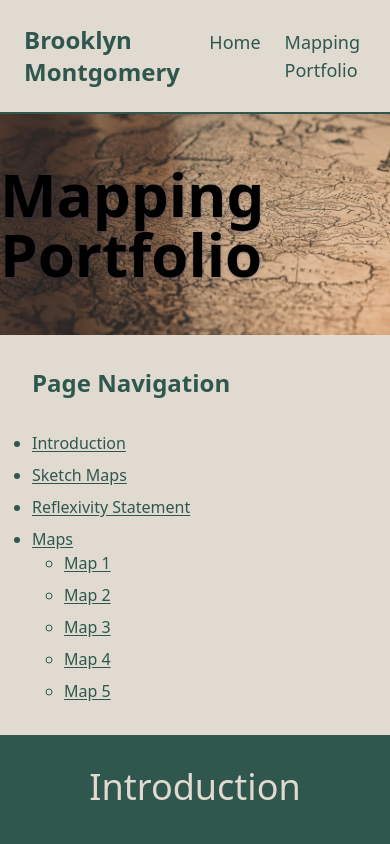
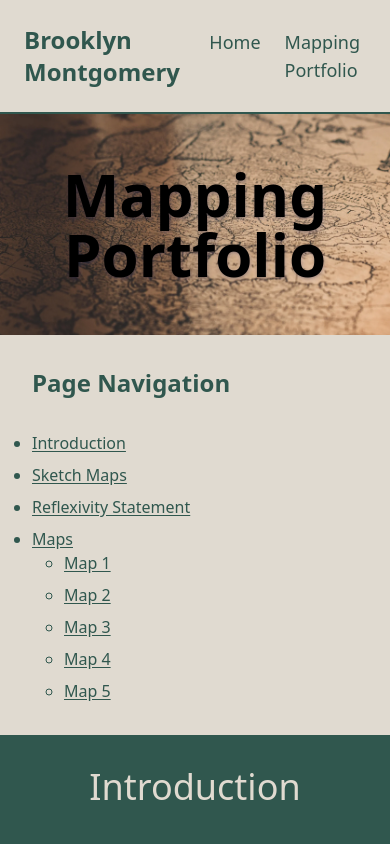
Before and after one commit to zmosher4/brooklyn-next, a Next.js app: page /portfolio in a window 390 px wide. Shown: the top 844 px of the page. Built offline with nearby package versions, Linux system fonts and the light colour scheme.

Commit message:
fixed map portfolio header on mobile

```diff
--- a/src/app/portfolio/MapHeader.jsx
+++ b/src/app/portfolio/MapHeader.jsx
@@ -20,10 +20,11 @@ export default function MapHeader() {
             alt="Mapping Portfolio"
             className="object-cover w-full"
           />
-          <div className="absolute inset-0 flex justify-center items-center text-shadow-md font-bold text-6xl">
+          <div className="absolute inset-0 w-full flex justify-center items-center text-shadow-md font-bold text-6xl text-center">
             Mapping Portfolio
           </div>
         </div>
+
         <div className="relative w-full md:w-[50%] p-8">
           <h3 className="text-[#30574e] text-2xl font-bold">Page Navigation</h3>
           <div className="text-[#30574e] underline underline-offset-2 mt-8">
```
